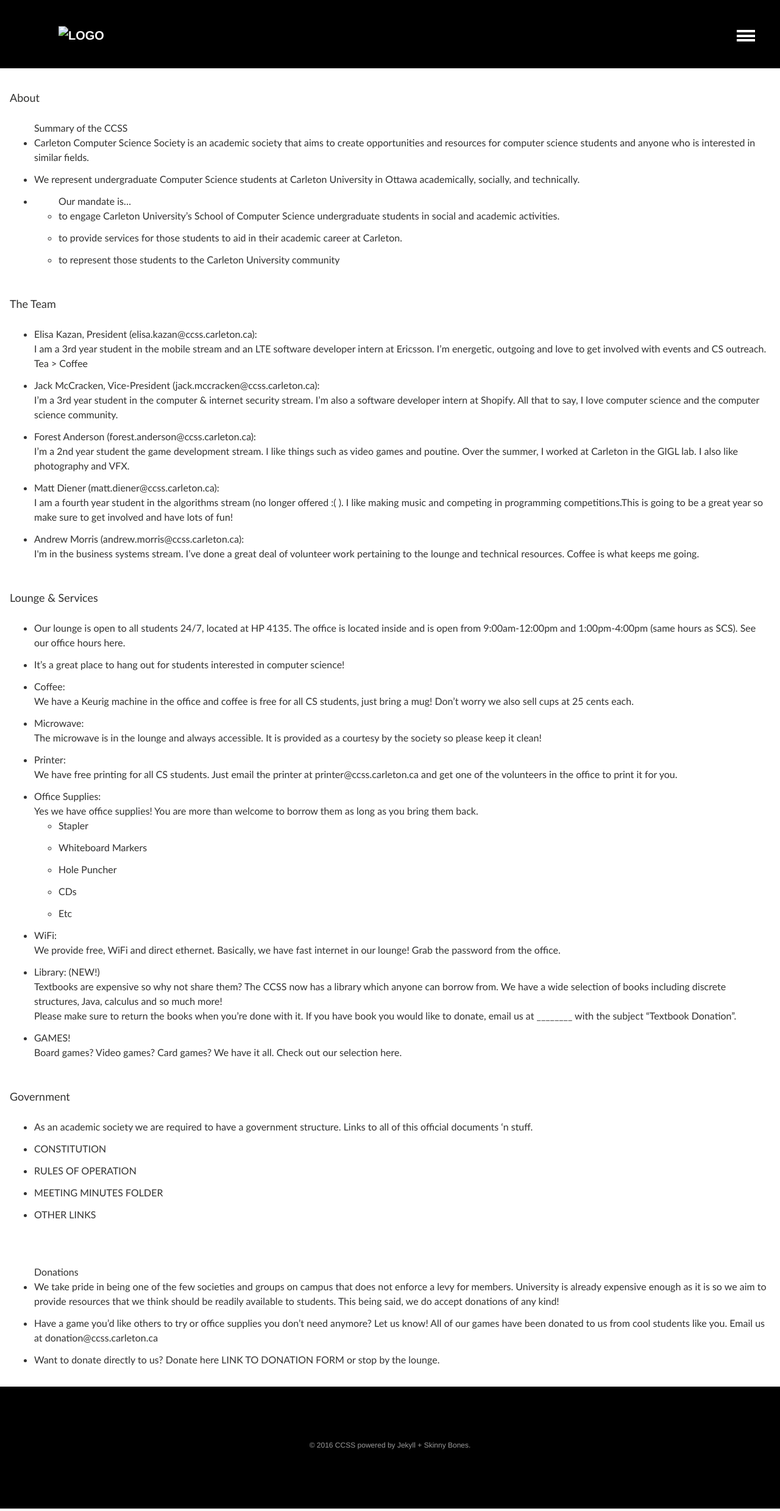
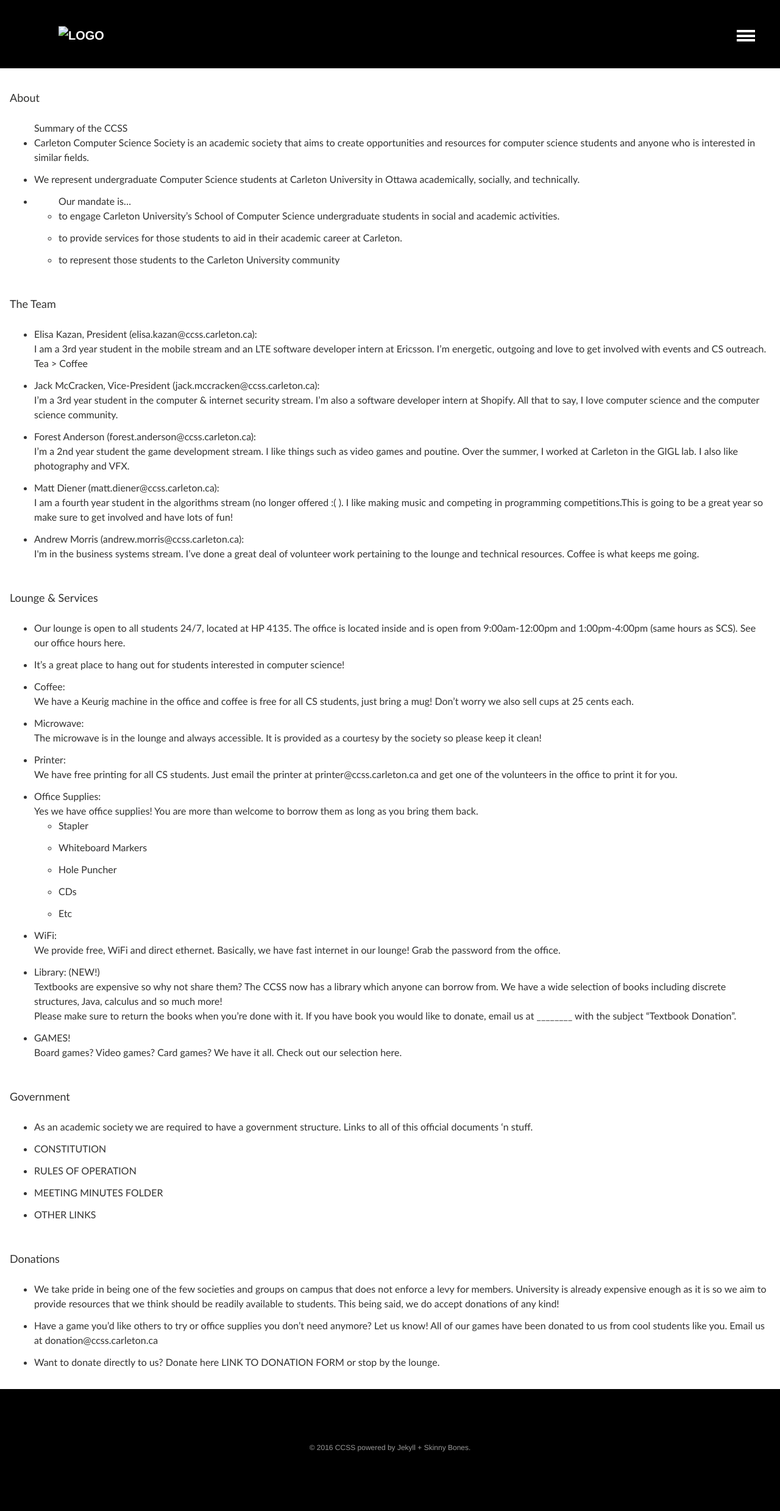
Before and after one commit to brittnylapierre/ccss_web, a Jekyll site: the page built from about/index.md, in a window 1280 px wide. Shown: the whole page at 61% size. Built offline with Jekyll 4.4.1, drawn with Linux system fonts in a browser that asks for light colours.

Commit message:
Updated index.md

```diff
--- a/about/index.md
+++ b/about/index.md
@@ -73,7 +73,8 @@ Government<br>
 	<li>OTHER LINKS</li>
 </ul>
 <br>
-<ul>Donations<br>
+Donations
+<ul>
 	<li>We take pride in being one of the few societies and groups on campus that does not enforce a levy for members. University is already expensive enough as it is so we aim to provide resources that we think should be readily available to students. This being said, we do accept donations of any kind!</li>
 	<li>Have a game you’d like others to try or office supplies you don’t need anymore? Let us know! All of our games have been donated to us from cool students like you. Email us at donation@ccss.carleton.ca</li>
     <li>Want to donate directly to us? Donate here LINK TO DONATION FORM or stop by the lounge.</li>
```
